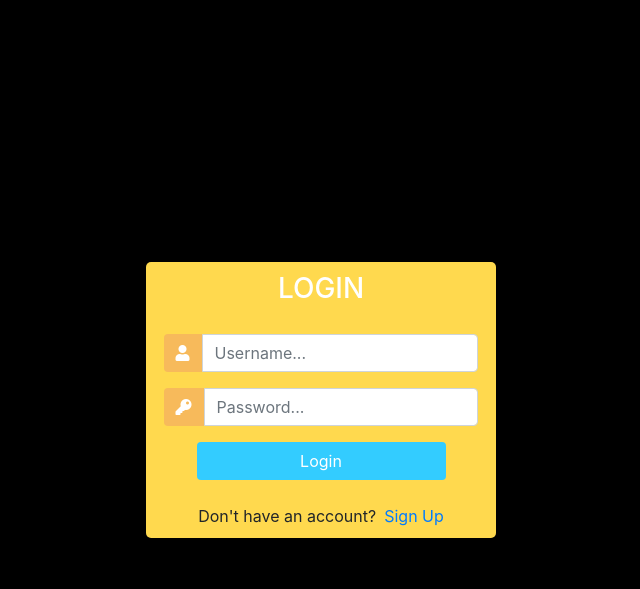
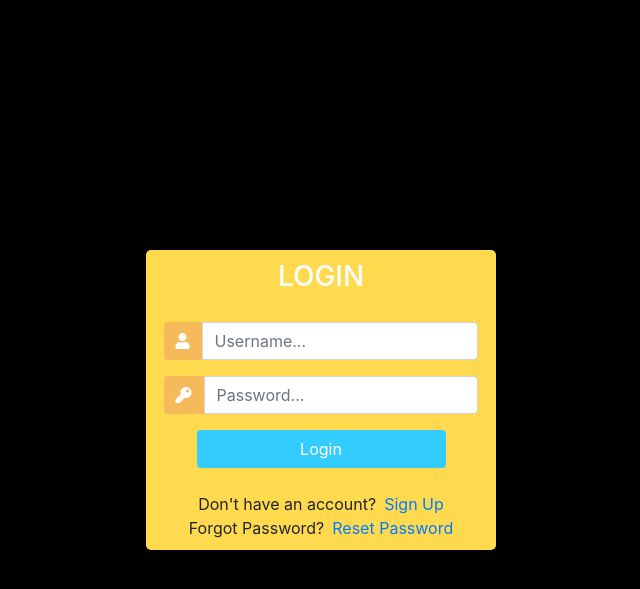
Before and after one commit to IVY-magazine/ivy-magazine, a Django app: page /login/ in a window 1280 px wide. Shown: the top 589 px of the page, without its empty margins (319-959 px from the left). Run offline with Django 3.2, Linux system fonts and the light colour scheme; some libraries are stand-ins or nearby versions.

Commit message:
User Password Reset

```diff
--- a/ivyMagazine/ivyMagazine/settings.py
+++ b/ivyMagazine/ivyMagazine/settings.py
@@ -30,8 +30,8 @@ EMAIL_BACKEND = 'django.core.mail.backends.smtp.EmailBackend'
 EMAIL_HOST = 'smtp.gmail.com'
 EMAIL_USE_TLS = True
 EMAIL_PORT = 587
-EMAIL_HOST_USER = ''# from email
-EMAIL_HOST_PASSWORD = ''# from email password
+EMAIL_HOST_USER = 'ivisualizeyou@gmail.com'# from email
+EMAIL_HOST_PASSWORD = 'ivyfall2018!'# from email password
 
 
 
--- a/ivyMagazine/magazines/templates/magazines/login.html
+++ b/ivyMagazine/magazines/templates/magazines/login.html
@@ -118,6 +118,9 @@
 					<div class="d-flex justify-content-center links">
 						Don't have an account? <a href="{% url 'register' %}" class="ml-2">Sign Up</a>
 					</div>
+					<div class="d-flex justify-content-center links">
+						Forgot Password? <a href="{% url 'reset_password' %}" class="ml-2">Reset Password</a>
+					</div>
 
 				</div>
 			</div>
--- /dev/null
+++ b/ivyMagazine/magazines/templates/magazines/password_reset_done.html
@@ -0,0 +1,6 @@
+
+<h3>Password reset complete</h3>
+
+<p>Your password has been set. You may go ahead and log in now.</p>
+
+<a href="/">Log in</a>
--- /dev/null
+++ b/ivyMagazine/magazines/templates/magazines/password_reset_sent.html
@@ -0,0 +1,6 @@
+<h3>Password reset sent</h3>
+
+
+<p>We’ve emailed you instructions for setting your password, if an account exists with the email you entered. You should receive them shortly.</p>
+
+<p>If you don’t receive an email, please make sure you’ve entered the address you registered with, and check your spam folder.</p>
--- a/ivyMagazine/magazines/urls.py
+++ b/ivyMagazine/magazines/urls.py
@@ -1,6 +1,7 @@
 from django.urls import path
 from django.conf.urls import include, url
 from django.views.generic import TemplateView
+from django.contrib.auth import views as auth_views
 from . import views
 
 urlpatterns = [
@@ -22,4 +23,21 @@ urlpatterns = [
     path('signUp/', views.signUp, name='signUp'),
     url(r'^mediumBlog/', TemplateView.as_view(template_name="medium.com/@ivisualizeyou"),
                    name='mediumBlog'),
+
+    path('reset_password/',
+     auth_views.PasswordResetView.as_view(template_name="magazines/password_reset.html"),
+     name="reset_password"),
+
+    path('reset_password_sent/',
+        auth_views.PasswordResetDoneView.as_view(template_name="magazines/password_reset_sent.html"),
+        name="password_reset_done"),
+
+    path('reset/<uidb64>/<token>/',
+     auth_views.PasswordResetConfirmView.as_view(template_name="magazines/password_reset_form.html"),
+     name="password_reset_confirm"),
+
+    path('reset_password_complete/',
+        auth_views.PasswordResetCompleteView.as_view(template_name="magazines/password_reset_done.html"),
+        name="password_reset_complete"),
+
 ]
--- a/ivyMagazine/magazines/views.py
+++ b/ivyMagazine/magazines/views.py
@@ -7,6 +7,8 @@ from django.contrib import messages
 from django.contrib.auth import authenticate, login, logout
 
 from django.contrib.auth.decorators import login_required
+
+
 
 from .models import *
 from .forms import CreateUserForm
```
Also changed, not shown: ivyMagazine/magazines/templates/magazines/password_reset.html (added, +11 -0 lines), ivyMagazine/magazines/templates/magazines/password_reset_form.html (added, +12 -0 lines), ivyMagazine/db.sqlite3.
